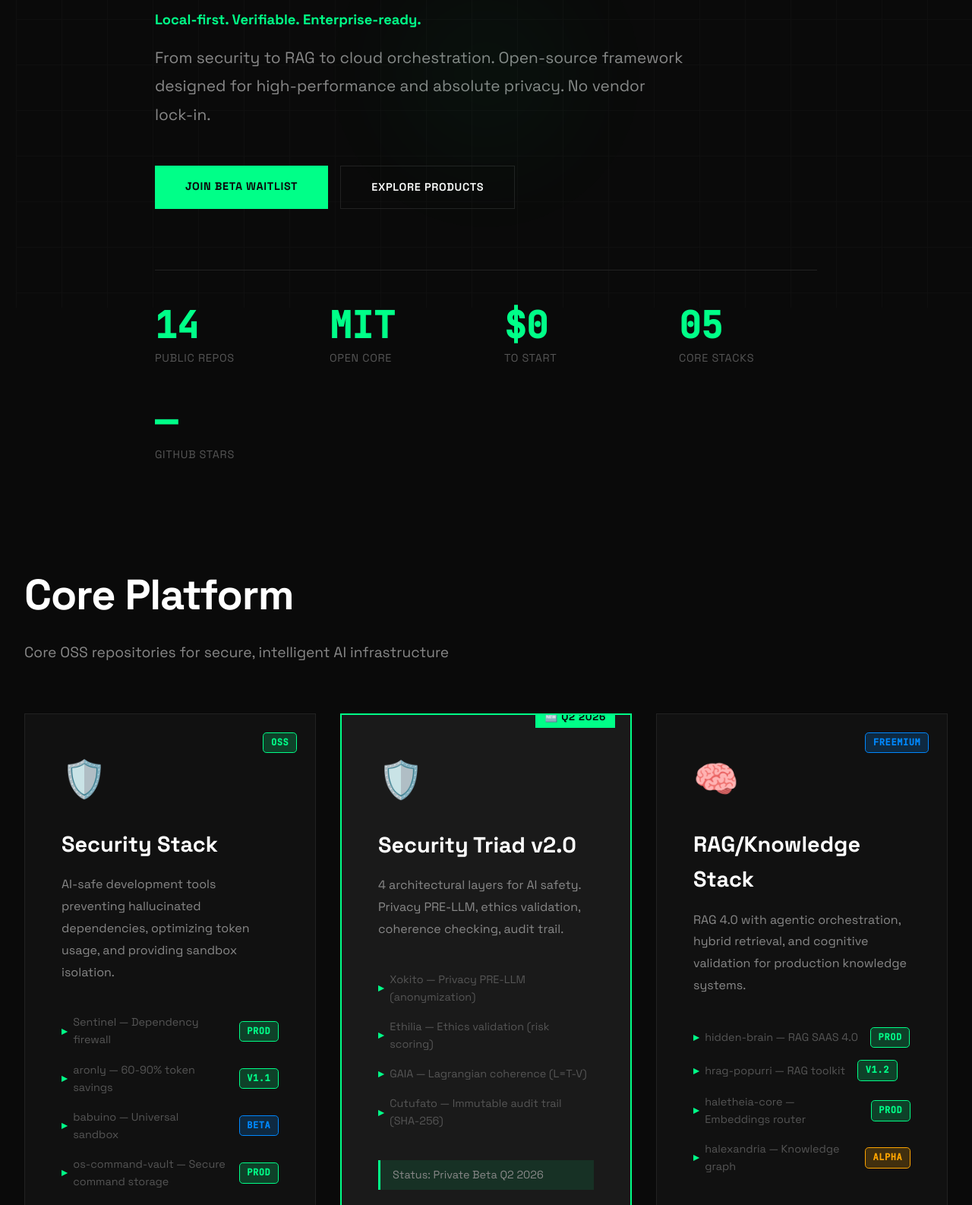
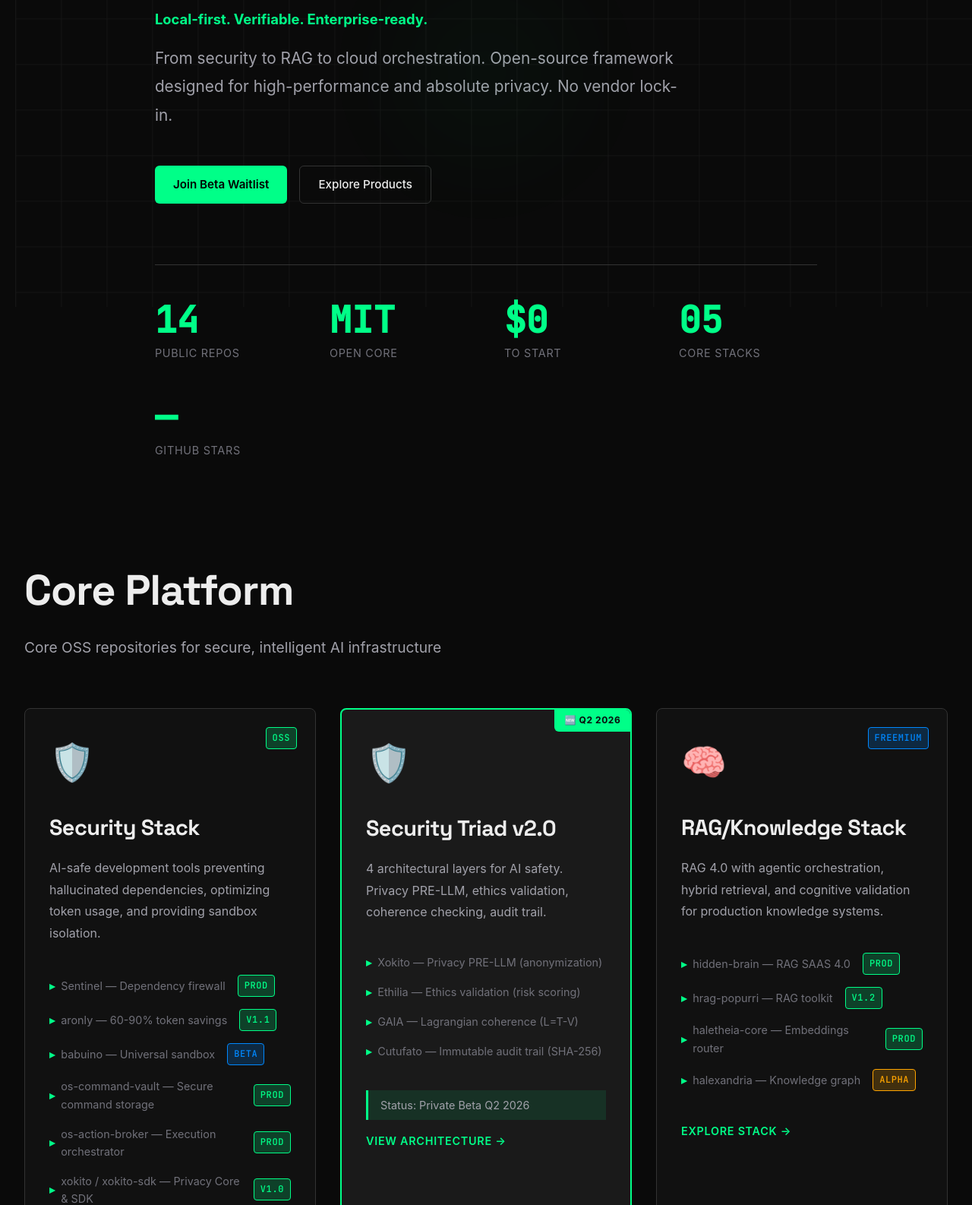
Before and after one commit to Haletheia/haletheia.github.io, a plain HTML site: page index.html in a window 1280 px wide. Shown: the part 416-2002 px from the top of the page at 76% size. Drawn offline with Linux system fonts and the light colour scheme; no server answers.

Commit message:
style: apply Vercel/Stripe design system tokens (spacing, typography, rounded UI)

```diff
--- a/index.html
+++ b/index.html
@@ -25,17 +25,34 @@
         }
 
         :root {
+            /* Color System (Vercel/Stripe Dark Mode inspired) */
             --bg: #0a0a0a;
             --surface: #111111;
             --surface-raised: #1a1a1a;
-            --border: #222222;
-            --text: #ffffff;
-            --text-dim: #888888;
-            --text-dimmer: #555555;
+            --border: #333333;
+            --text: #ededed;
+            --text-dim: #a1a1aa;
+            --text-dimmer: #71717a;
+
+            /* Brand */
             --accent: #00ff88;
             --accent-dim: rgba(0, 255, 136, 0.1);
-            --accent-glow: rgba(0, 255, 136, 0.3);
-            --spacing: clamp(1rem, 5vw, 2rem);
+            --accent-glow: rgba(0, 255, 136, 0.25);
+
+            /* Spacing System (8px grid) */
+            --spacing-xs: 4px;
+            --spacing-sm: 8px;
+            --spacing-md: 16px;
+            --spacing-lg: 24px;
+            --spacing-xl: 32px;
+            --spacing-2xl: 48px;
+            --spacing-layout: clamp(16px, 5vw, 32px);
+
+            /* Border Radius */
+            --radius-sm: 4px;
+            --radius-md: 6px;
+            --radius-lg: 8px;
+            --radius-xl: 12px;
         }
 
         html, body {
@@ -44,12 +61,17 @@
         }
 
         body {
-            font-family: 'Space Grotesk', -apple-system, BlinkMacSystemFont, sans-serif;
+            font-family: -apple-system, BlinkMacSystemFont, "Segoe UI", Roboto, Helvetica, Arial, sans-serif, "Apple Color Emoji", "Segoe UI Emoji", "Segoe UI Symbol";
             background: var(--bg);
             color: var(--text);
             line-height: 1.6;
             -webkit-font-smoothing: antialiased;
             -moz-osx-font-smoothing: grayscale;
+        }
+
+        h1, h2, h3, h4, h5, h6, .logo, .eyebrow {
+            font-family: 'Space Grotesk', -apple-system, sans-serif;
+            letter-spacing: -0.02em;
         }
 
         .mono {
@@ -100,7 +122,7 @@
         .container {
             max-width: 1400px;
             margin: 0 auto;
-            padding: 0 var(--spacing);
+            padding: 0 var(--spacing-layout);
         }
 
         /* Navigation */
@@ -290,22 +312,20 @@
         }
 
         .cta-button {
-            padding: 0.75rem 1.5rem;
+            padding: 10px 20px;
             background: transparent;
             border: 1px solid var(--accent);
+            border-radius: var(--radius-sm);
             color: var(--accent);
             text-decoration: none;
-            font-weight: 600;
-            transition: all 0.3s;
-            text-transform: uppercase;
-            letter-spacing: 0.05em;
-            font-size: 0.85rem;
+            font-weight: 500;
+            transition: all 0.2s ease;
+            font-size: 0.9rem;
         }
 
         .cta-button:hover {
             background: var(--accent);
-            color: var(--bg);
-            box-shadow: 0 0 30px var(--accent-glow);
+            color: #000;
         }
 
         /* Hero Section */
@@ -353,41 +373,43 @@
         }
 
         .primary-btn {
-            padding: 1rem 2.5rem;
+            padding: 12px 24px;
             background: var(--accent);
-            color: var(--bg);
+            color: #000000;
             border: none;
-            font-weight: 700;
+            border-radius: var(--radius-md);
+            font-weight: 600;
             text-decoration: none;
-            display: inline-block;
-            transition: all 0.3s;
-            text-transform: uppercase;
-            letter-spacing: 0.05em;
-            font-size: 0.9rem;
+            display: inline-flex;
+            align-items: center;
+            justify-content: center;
+            transition: all 0.2s ease;
+            font-size: 0.95rem;
             cursor: pointer;
         }
 
         .primary-btn:hover {
-            box-shadow: 0 0 40px var(--accent-glow);
-            transform: translateY(-2px);
+            box-shadow: 0 4px 14px 0 var(--accent-glow);
+            transform: translateY(-1px);
         }
 
         .secondary-btn {
-            padding: 1rem 2.5rem;
+            padding: 12px 24px;
             background: transparent;
             color: var(--text);
             border: 1px solid var(--border);
-            font-weight: 600;
+            border-radius: var(--radius-md);
+            font-weight: 500;
             text-decoration: none;
-            display: inline-block;
-            transition: all 0.3s;
-            text-transform: uppercase;
-            letter-spacing: 0.05em;
-            font-size: 0.9rem;
+            display: inline-flex;
+            align-items: center;
+            justify-content: center;
+            transition: all 0.2s ease;
+            font-size: 0.95rem;
         }
 
         .secondary-btn:hover {
-            border-color: var(--text);
+            border-color: var(--text-dim);
             background: var(--surface-raised);
         }
 
@@ -450,8 +472,9 @@
         .product-card {
             background: var(--surface);
             border: 1px solid var(--border);
-            padding: 3rem;
-            transition: all 0.3s;
+            border-radius: var(--radius-lg);
+            padding: var(--spacing-xl);
+            transition: all 0.2s ease;
             position: relative;
             overflow: hidden;
             min-width: 0;
@@ -591,7 +614,8 @@
         .pricing-card {
             background: var(--surface);
             border: 1px solid var(--border);
-            padding: 3rem;
+            border-radius: var(--radius-lg);
+            padding: var(--spacing-xl);
             position: relative;
             min-width: 0;
         }
@@ -742,11 +766,12 @@
 
         /* Status Badges */
         .badge {
-            display: inline-block;
-            padding: 0.2rem 0.6rem;
-            border-radius: 0.3rem;
+            display: inline-flex;
+            align-items: center;
+            padding: 4px 8px;
+            border-radius: var(--radius-sm);
             font-size: 0.75rem;
-            font-weight: 600;
+            font-weight: 500;
             font-family: 'JetBrains Mono', monospace;
             text-transform: uppercase;
             letter-spacing: 0.05em;
@@ -901,7 +926,7 @@
 
                 <!-- NEW: Security Triad v2.0 -->
                 <div class="product-card" style="border: 2px solid var(--accent); position: relative; background: var(--surface-raised);">
-                    <span style="position: absolute; top: -12px; right: 20px; background: var(--accent); color: var(--bg); padding: 0.25rem 0.75rem; font-size: 0.85rem; font-weight: 700; text-transform: uppercase; letter-spacing: 0.05em;">🆕 Q2 2026</span>
+                    <span style="position: absolute; top: -1px; right: -1px; background: var(--accent); color: var(--bg); padding: 0.35rem 0.85rem; font-size: 0.75rem; font-weight: 700; text-transform: uppercase; letter-spacing: 0.05em; border-bottom-left-radius: var(--radius-md);">🆕 Q2 2026</span>
                     <span class="product-icon">🛡️</span>
                     <h3>Security Triad v2.0</h3>
                     <p>4 architectural layers for AI safety. Privacy PRE-LLM, ethics validation, coherence checking, audit trail.</p>
@@ -929,21 +954,6 @@
                     </ul>
                     <a href="/knowledge.html" class="product-link">Explore Stack →</a>
                 </div>
-
-                <!-- Stack 3: Agent Framework -->
-                <div class="product-card">
-                    <span class="product-icon">🤖</span>
-                    <h3>Agent Framework</h3>
-                    <span class="badge beta" style="position: absolute; top: 1.5rem; right: 1.5rem;">Freemium</span>
-                    <p>Ethical AI agents with CIPP memory, epistemic humility, and GAIA cognitive validation.</p>
-                    <ul class="product-list">
-                        <li>LiiaDA — Multi-provider orchestrator <span class="badge beta">v0.4</span></li>
-                        <li>AIR — AI Package Registry <span class="badge beta">Beta</span></li>
-                        <li>HCP — Human-Code-AI Protocol <span class="badge stable">v1.4</span></li>
-                    </ul>
-                    <a href="/agents.html" class="product-link">Explore Framework →</a>
-                </div>
-
             </div>
         </div>
     </section>
@@ -1091,7 +1101,7 @@
                     <ul class="pricing-features">
                         <li><strong>Security Triad Complete</strong>: Xokito + Ethilia + GAIA + Cutufato</li>
                         <li><strong>hub-integrations</strong>: Business connectors (Sheets, WhatsApp, Email)</li>
-                        <li><strong>LiiaDA Pro</strong>: Agent loop + CIPP memory + validation</li>
+                        <li><strong>NIDALI Core</strong>: Agent Harness + CIPP memory + GAIA validation</li>
                         <li><strong>Hidden Brain Pro</strong>: 10GB storage, 1K queries/mo</li>
                         <li><strong>AIR Private</strong>: Private packages + analytics</li>
                         <li>Email support</li>
@@ -1150,7 +1160,7 @@
                     <ul class="footer-links">
                         <li><a href="/security.html">Security Stack</a></li>
                         <li><a href="/knowledge.html">Knowledge Stack</a></li>
-                        <li><a href="/agents.html">Agent Framework</a></li>
+                        <li><a href="/agents.html">NIDALI Harness</a></li>
                         <li><a href="/hcp.html">HCP Protocol</a></li>
                     </ul>
                 </div>
@@ -1160,7 +1170,7 @@
                     <ul class="footer-links">
                         <li><a href="https://github.com/haletheia">Documentation</a></li>
                         <li><a href="https://github.com/haletheia">GitHub</a></li>
-                        <li><a href="#">Blog</a></li>
+                        <li><a href="#" title="Coming soon">Blog (Soon)</a></li>
                     </ul>
                 </div>
 
@@ -1169,7 +1179,7 @@
                     <ul class="footer-links">
                         <li><a href="https://github.com/haletheia/discussions">Discussions</a></li>
                         <li><a href="https://twitter.com/haletheia_">Twitter</a></li>
-                        <li><a href="https://linkedin.com/company/haletheia">LinkedIn (soon)</a></li>
+                        <li><a href="#" title="Coming soon">LinkedIn (Soon)</a></li>
                         <li><a href="#" title="Coming soon">Discord (Soon)</a></li>
                     </ul>
                 </div>
```
Also changed, not shown: agents.html (+16 -16 lines), hcp.html (+3 -3 lines), knowledge.html (+4 -4 lines), products/security-triad.html (+3 -3 lines), security.html (+4 -4 lines), waitlist.html (+3 -3 lines), 1 other file.
